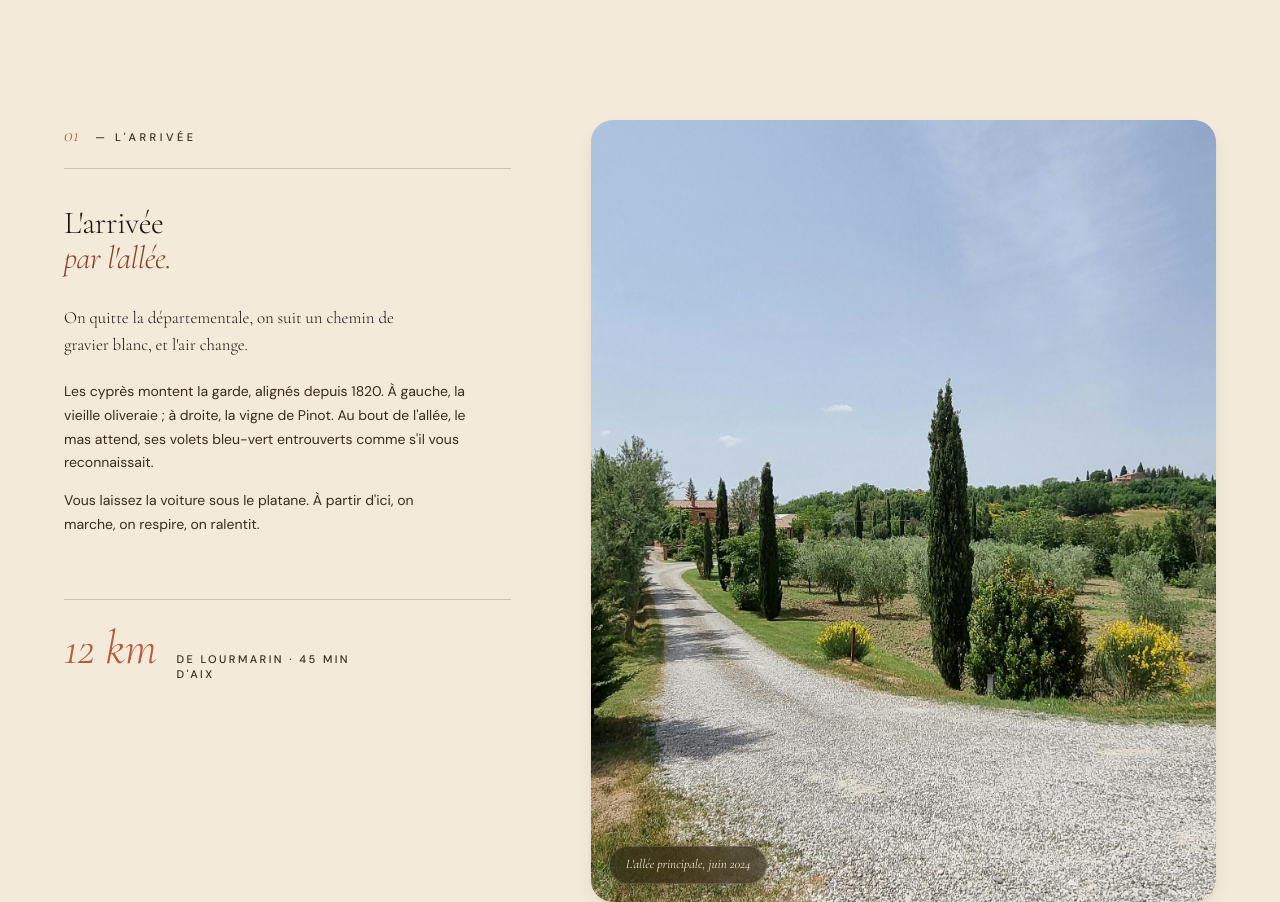
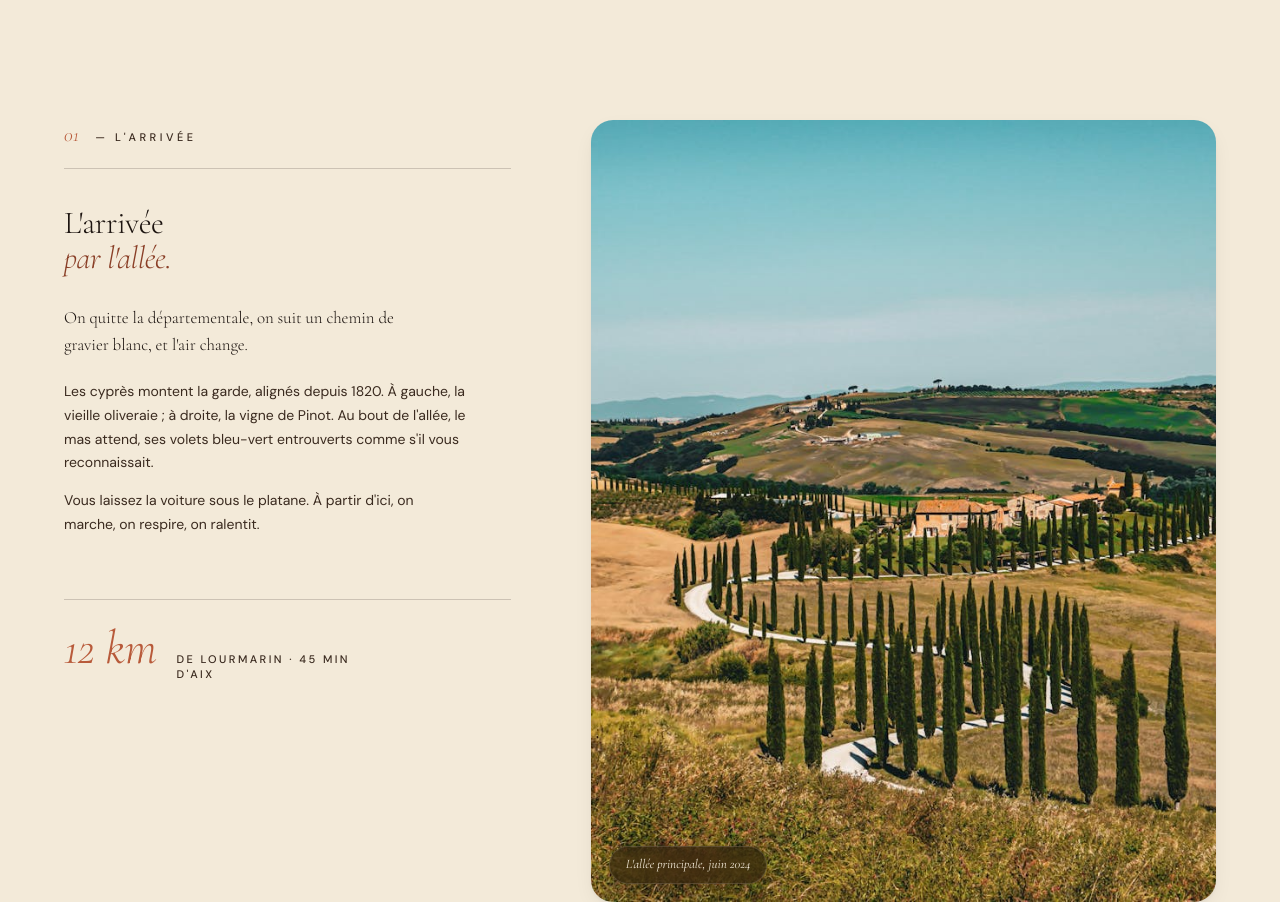
Before and after one commit to moukokolaurent-pixel/mas-des-lavandes, a plain HTML site: page Mas des Lavandes.html in a window 1280 px wide. Shown: the part 2400-3302 px from the top of the page. Drawn offline with nearby package versions, Linux system fonts and the light colour scheme.

Commit message:
content(arrival): replace allee photo with a more evocative shot
- 06-allee-cypres.jpg -> 22-allee-cypres-new.jpg
- Source: Pexels photo 27659795 (Tuscany landscape with cypress trees)
- Cypress-lined winding road leading to a country house, much closer
  to the editorial 'arrival by the alley' tone

Co-Authored-By: Claude Opus 4.7 (1M context) <noreply@anthropic.com>

```diff
--- a/Mas des Lavandes.html
+++ b/Mas des Lavandes.html
@@ -653,7 +653,7 @@
       </div>
     </div>
     <figure class="arrival-img">
-      <img loading="lazy" decoding="async" src="photos/06-allee-cypres.jpg" alt="L'allée de cyprès du mas">
+      <img loading="lazy" decoding="async" src="photos/22-allee-cypres-new.jpg" alt="L'allée de cyprès qui serpente vers le mas">
       <figcaption class="cap">L'allée principale, juin 2024</figcaption>
     </figure>
   </div>
```
Also changed, not shown: index.html (+1 -1 lines), photos/22-allee-cypres-new.jpg (added).
